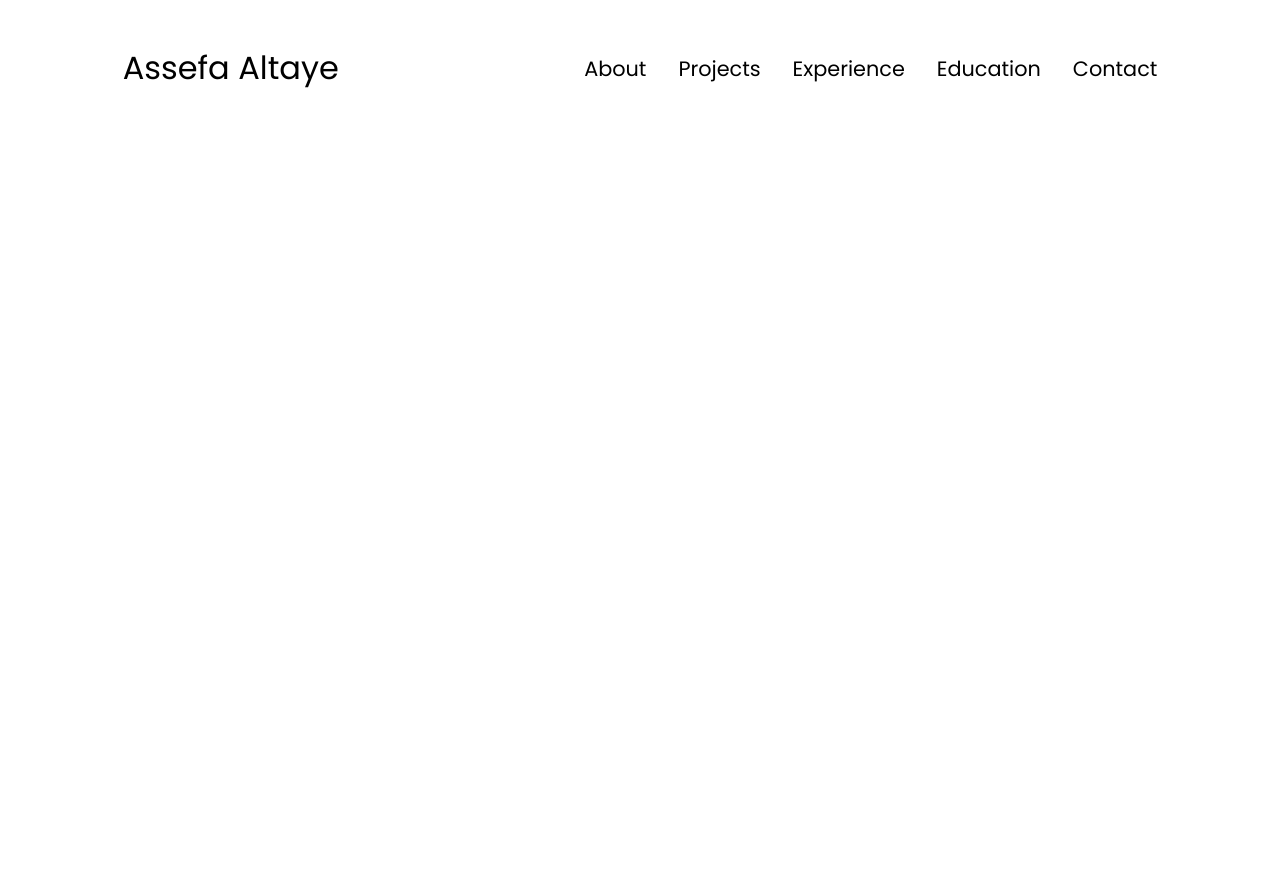
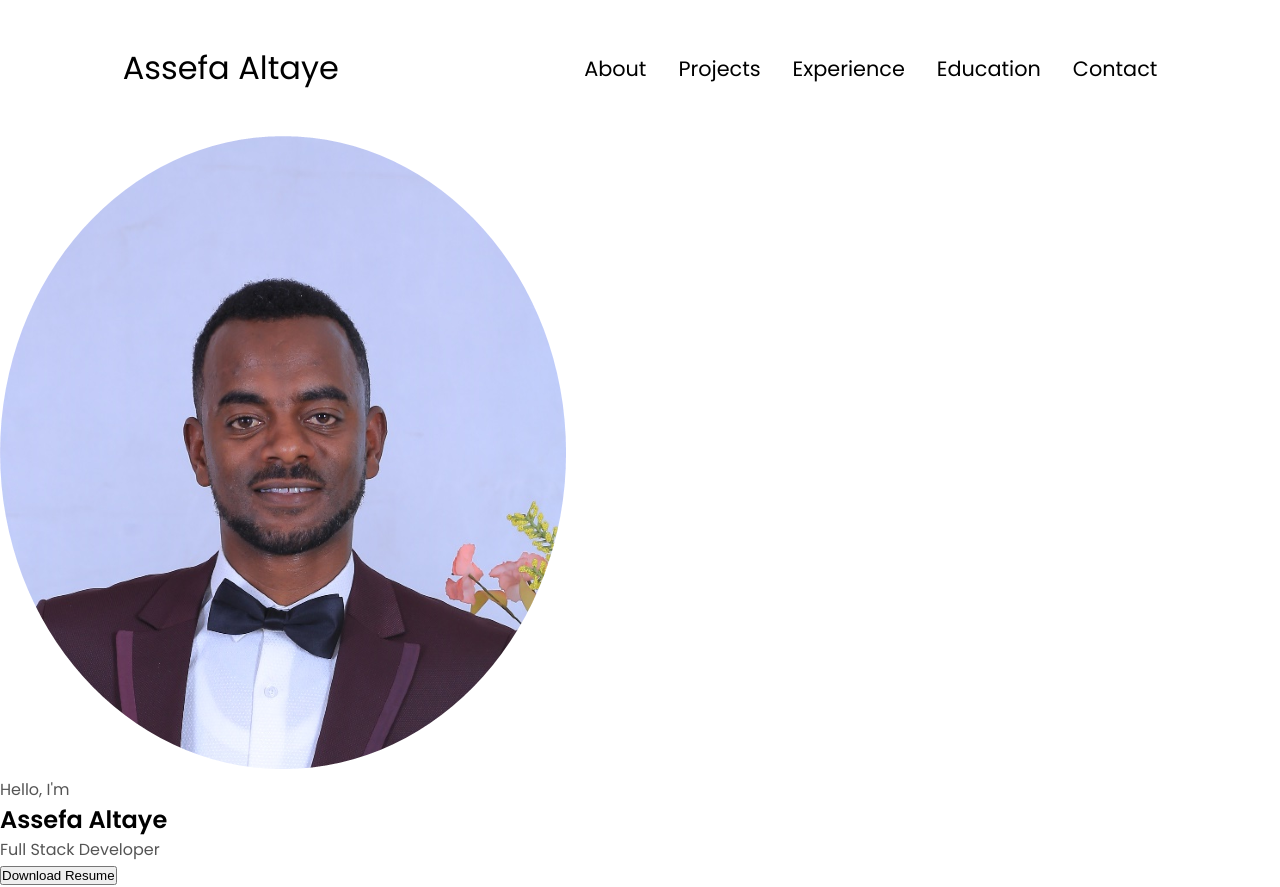
Before and after one commit to Assekops/portfolio, a plain HTML site: page index.html in a window 1280 px wide. Before the commit the page ends 800 px from the top, so only its background shows below. Drawn offline with Linux system fonts and the light colour scheme.

Commit message:
profile pic and buttons

```diff
--- a/index.html
+++ b/index.html
@@ -39,6 +39,20 @@
             </div>
         </div>
     </nav>
+    <section id="profile">
+        <div class="section__pic-container">
+            <img src="./assets/Profile.png" alt="Assefa Altaye Profile Picture">
+        </div>
+        <div class="section__text">
+            <p class="section__text__p1">Hello, I'm</p>
+            <h1 class="title">Assefa Altaye</h1>
+            <p class="section__text__p2">Full Stack Developer</p>
+            <div class="btn-container">
+                <button class="btn btn-color-2" onclick="window.open('./assets/ASSEFA ALTAYE_RESUME.pdf')">Download
+                    Resume</button>
+            </div>
+        </div>
+    </section>
     <script src="script.js"></script>
 </body>
 
--- a/style.css
+++ b/style.css
@@ -144,3 +144,5 @@ a:hover {
 .hamburger-icon span:first-child {
     transform: none;
 } */
+
+/* SECTIONS */
```
Also changed, not shown: assets/Profile.png (added), 2 other files.
